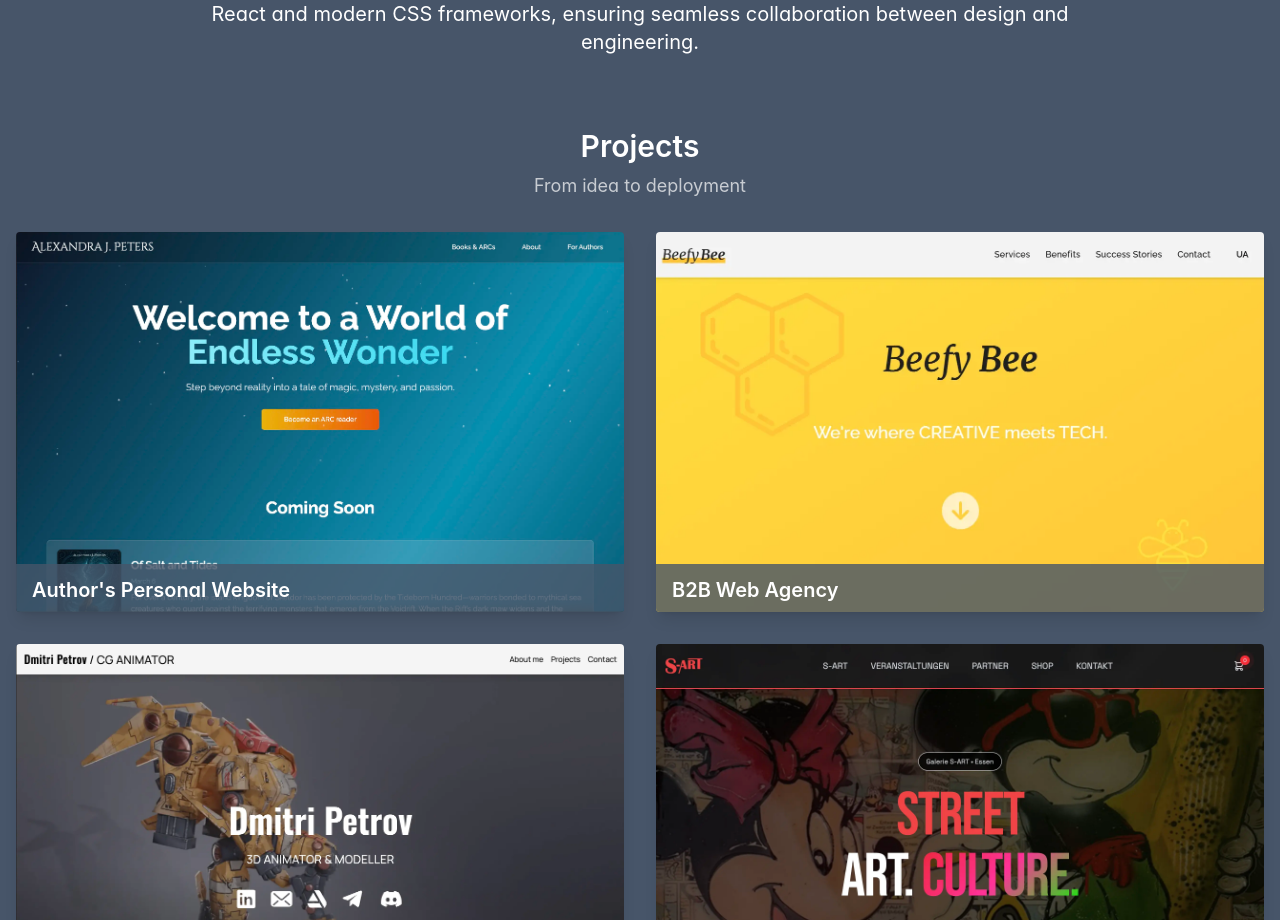
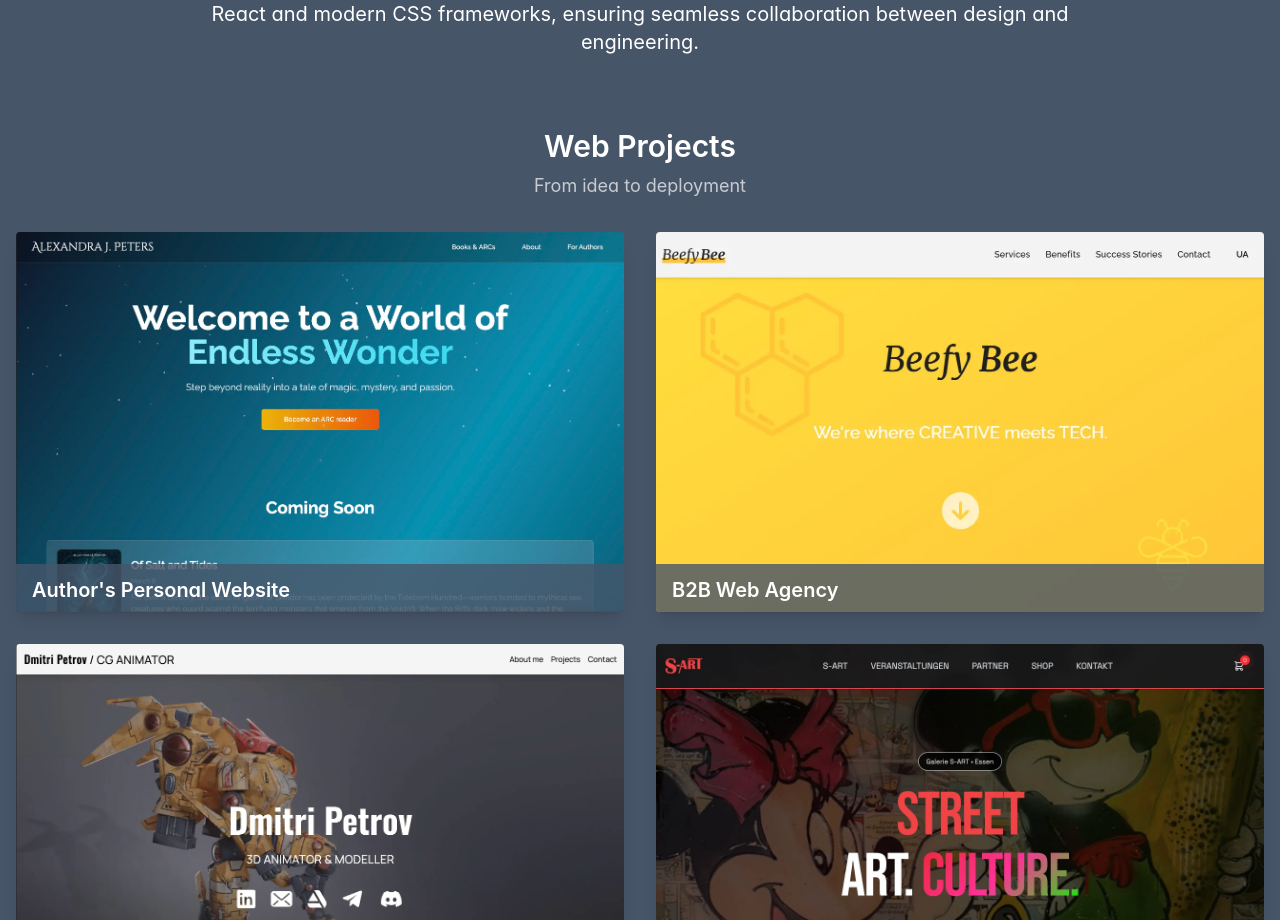
Before and after one commit to AleKoles/My-Portfolio, a Next.js app: page / in a window 1280 px wide. Shown: the part 1112-2032 px from the top of the page. Built offline with nearby package versions, Linux system fonts and the light colour scheme.

Commit message:
change h2

```diff
--- a/pages/hero.tsx
+++ b/pages/hero.tsx
@@ -56,7 +56,7 @@ function MarqueeRow({
   const dur      = `${labels.length * speed}s`;
   const animName = direction === "left" ? "marqueeLeft" : "marqueeRight";
 
-  // Fade on the inner side (toward badge ring), disappear behind screen edge
+
   const mask =
     side === "left"
       ? "linear-gradient(to left,  transparent 0%, black 28%, black 100%)"
--- a/pages/works.tsx
+++ b/pages/works.tsx
@@ -55,7 +55,7 @@ const Works = () => {
       {/* Solo Projects */}
       <div className="text-center">
         <h3 className="font-semibold text-2xl md:text-3xl py-2 dark:text-white">
-          Projects
+          Web Projects
         </h3>
         <p className="dark:text-white/70 md:text-lg">From idea to deployment</p>
       </div>
```
